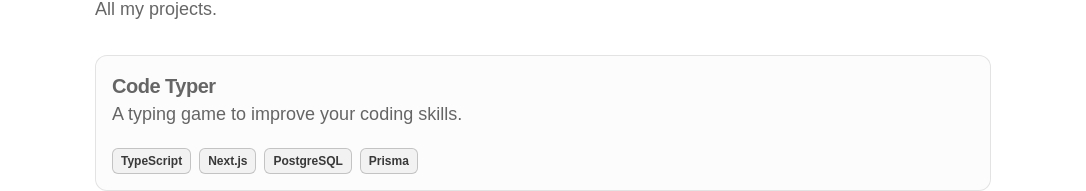
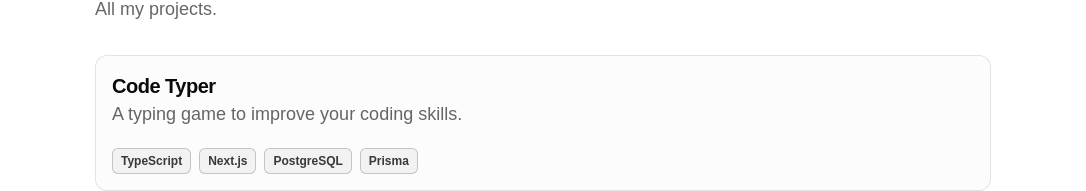
Before and after one commit to mattiacerutti/portfolio, a Next.js app: page /projects in a window 1280 px wide. Shown: the part 157-348 px from the top of the page, without its empty margins (97-1183 px from the left). Built offline with nearby package versions, Linux system fonts and the light colour scheme.

Commit message:
fix: fix small styling bug

```diff
--- a/src/components/projects/project-card.tsx
+++ b/src/components/projects/project-card.tsx
@@ -16,7 +16,7 @@ function ProjectCard(props: IProjectCardProps) {
   return (
   <CustomLink href={`/projects/${id}`} className="cursor-pointer">
       <div className="p-4 rounded-xl border-[0.08rem] border-[var(--foreground)]/10 bg-[var(--foreground)]/1 hover:bg-[var(--foreground)]/4 transition-colors duration-400">
-        <H4>{title}</H4>
+        <H4 className="text-[var(--foreground)]">{title}</H4>
         <P className="text-[var(--muted-foreground)] font-extralight">{description}</P>
         {technologies && (
           <div className="flex flex-wrap mt-5 gap-2">
```
